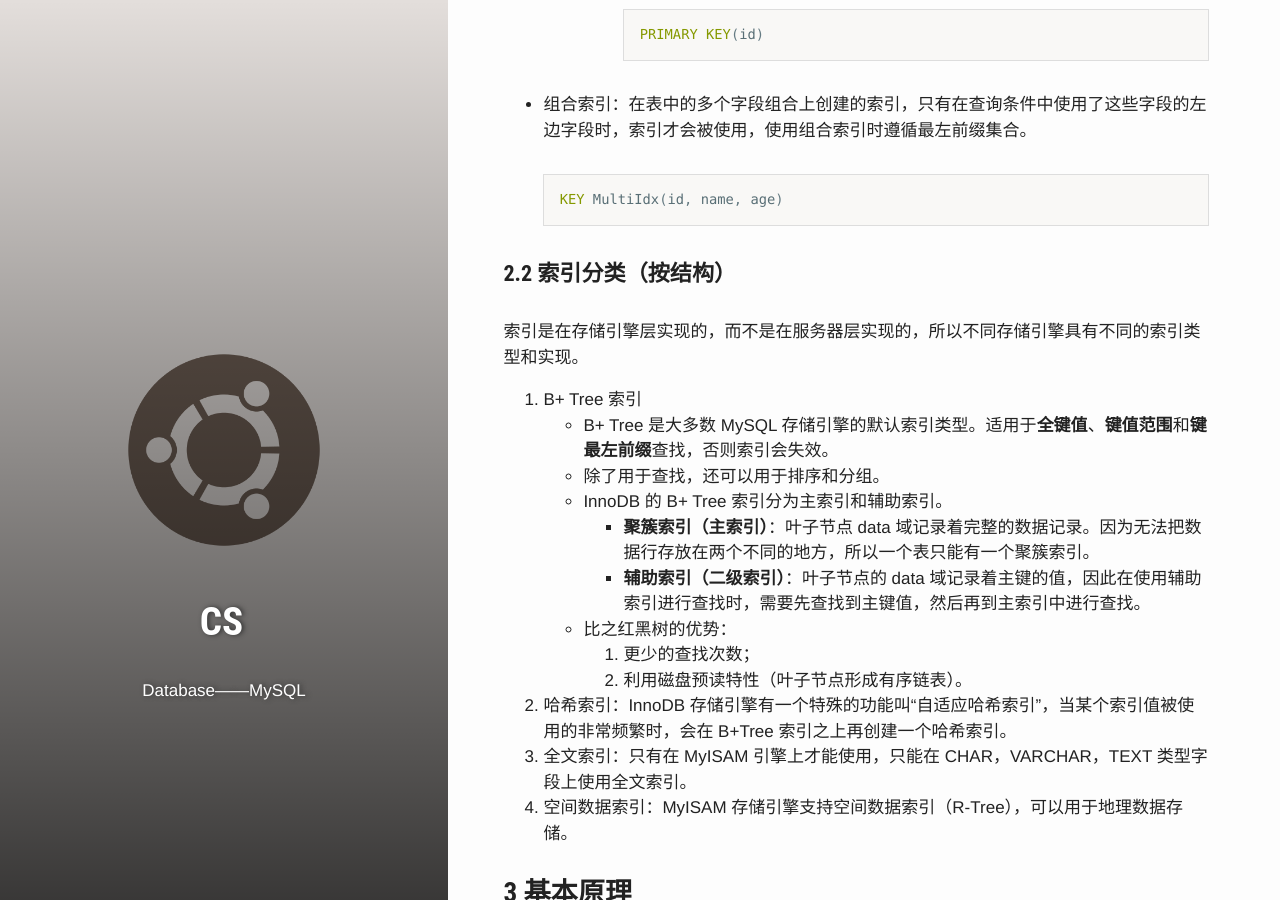
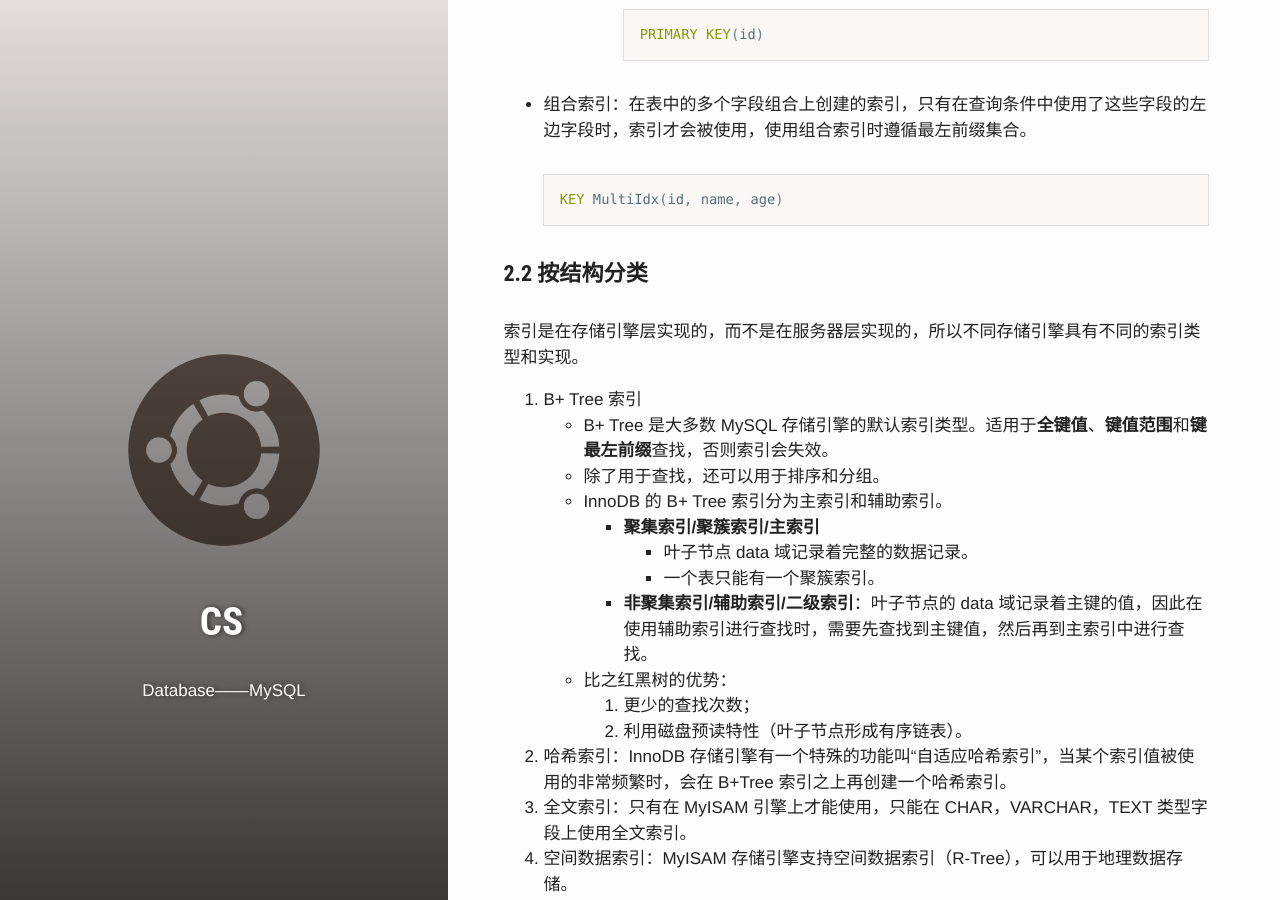
Before and after one commit to PetePro/PetePro.github.io, a Jekyll site: the page built from _posts/ComputerScience/2020-02-15-mysql.markdown, in a window 1280 px wide and 900 px high, scrolled down 2750 px. Built offline with Jekyll 4.4.1, drawn with Linux system fonts in a browser that asks for light colours; some web fonts are replaced; some of the changed text lies outside the part shown.

Commit message:
Update 2020-02-15-mysql.markdown

````diff
--- a/_posts/ComputerScience/2020-02-15-mysql.markdown
+++ b/_posts/ComputerScience/2020-02-15-mysql.markdown
@@ -77,14 +77,16 @@ bg: "CS.jpg"
   KEY MultiIdx(id, name, age)
   ```
 
-#### 2.2 索引分类（按结构）
+#### 2.2 按结构分类
 索引是在存储引擎层实现的，而不是在服务器层实现的，所以不同存储引擎具有不同的索引类型和实现。
 1. B+ Tree 索引
    - B+ Tree 是大多数 MySQL 存储引擎的默认索引类型。适用于**全键值**、**键值范围**和**键最左前缀**查找，否则索引会失效。
    - 除了用于查找，还可以用于排序和分组。
    - InnoDB 的 B+ Tree 索引分为主索引和辅助索引。
-     - **聚簇索引（主索引）**：叶子节点 data 域记录着完整的数据记录。因为无法把数据行存放在两个不同的地方，所以一个表只能有一个聚簇索引。
-     - **辅助索引（二级索引）**：叶子节点的 data 域记录着主键的值，因此在使用辅助索引进行查找时，需要先查找到主键值，然后再到主索引中进行查找。
+     - **聚集索引/聚簇索引/主索引**
+       - 叶子节点 data 域记录着完整的数据记录。
+       - 一个表只能有一个聚簇索引。
+     - **非聚集索引/辅助索引/二级索引**：叶子节点的 data 域记录着主键的值，因此在使用辅助索引进行查找时，需要先查找到主键值，然后再到主索引中进行查找。
    - 比之红黑树的优势：
      1. 更少的查找次数；
      2. 利用磁盘预读特性（叶子节点形成有序链表）。
````
Also changed, not shown: other parts of _posts/ComputerScience/2020-02-15-mysql.markdown (+1 -1 lines).
